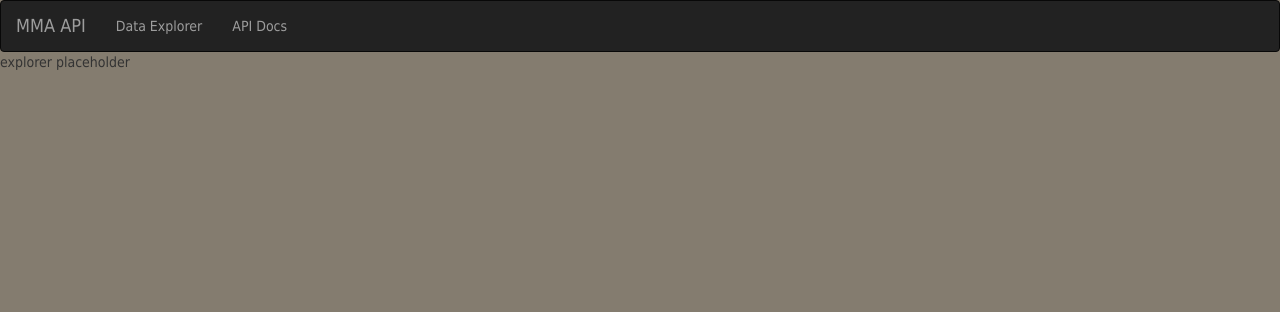
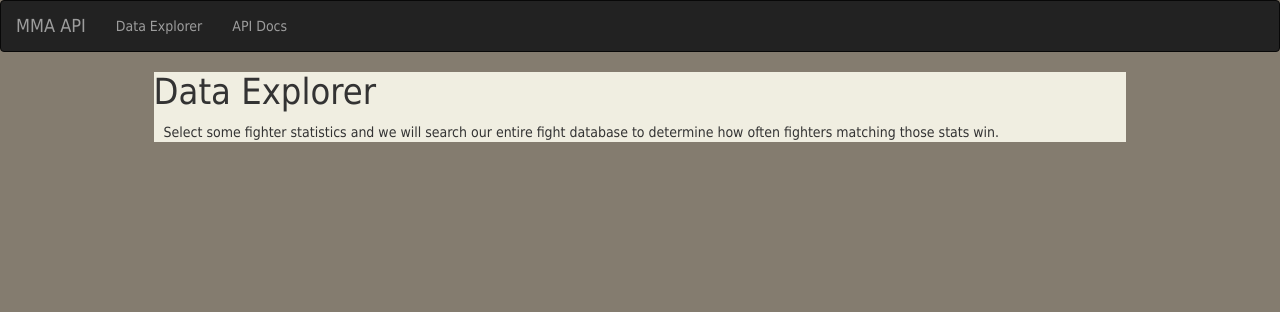
Before and after one commit to fight-api/ufc-fight-api, a Django app: a page that uses fights/templates/fights/base.html in a window 1280 px wide. Shown: the top 312 px of the page. Run offline with Django 3.2, Linux system fonts and the light colour scheme; parts of the project's set-up code (start-up, migrations or seed data) failed here and were passed over; some libraries are stand-ins or nearby versions.

Commit message:
Adjust main content into base.html

```diff
--- a/fights/templates/fights/base.html
+++ b/fights/templates/fights/base.html
@@ -45,22 +45,19 @@
     </div>
     <div class="collapse navbar-collapse" id="myNavbar">
       <ul class="nav navbar-nav">
-{#        <li class="active"><a href="#">Home</a></li>#}
         <li><a href="{% url 'data_explorer' %}">Data Explorer</a></li>
         <li><a href="/docs/">API Docs</a></li>
       </ul>
-{#      <ul class="nav navbar-nav navbar-right">#}
-{#        <li><a href="#"><span class="glyphicon glyphicon-user"></span> Sign Up</a></li>#}
-{#        <li><a href="#"><span class="glyphicon glyphicon-log-in"></span> Login</a></li>#}
-{#      </ul>#}
+
     </div>
   </div>
 </nav>
-
+<div class="mainContent">
         {% block content %}
 
         {% endblock %}
 </div>
+</div>
 
 </body>
 </html>
--- a/fights/templates/fights/data_explorer.html
+++ b/fights/templates/fights/data_explorer.html
@@ -1,5 +1,12 @@
 {% extends 'fights/base.html' %}
+{% load bootstrap3 %}
 
 {% block content %}
-explorer placeholder
+    <h1>Data Explorer</h1>
+    <p>
+        Select some fighter statistics and we will search our entire fight database to determine how often fighters
+        matching those stats win.
+    </p>
+
+
 {% endblock %}
--- a/fights/templates/fights/intro_api.html
+++ b/fights/templates/fights/intro_api.html
@@ -1,7 +1,7 @@
 {% extends 'fights/base.html' %}
 
 {% block content %}
-<div class="mainContent">
+{#<div class="mainContent">#}
     <div class="opening">
         <p>
         Hello and welcome to MMAAPI, a REST API for Mixed Martial Arts data.
@@ -91,5 +91,5 @@
         </p>
     </div>
 
-</div>
+{#</div>#}
 {% endblock %}
```
